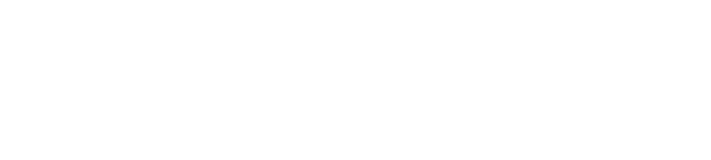
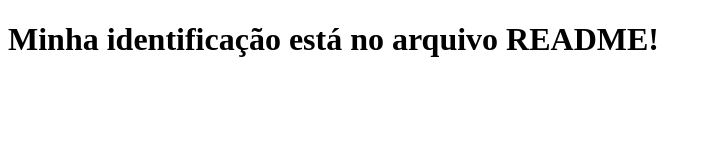
Before and after one commit to calissonn/trabalho01-alex, a plain HTML site: page index.html in a window 1280 px wide. Shown: the whole page, without its empty margins (0-711 px from the left). Drawn offline with Linux system fonts and the light colour scheme.

Commit message:
alteração01

```diff
--- a/index.html
+++ b/index.html
@@ -4,9 +4,9 @@
     <meta charset="UTF-8">
     <meta http-equiv="X-UA-Compatible" content="IE=edge">
     <meta name="viewport" content="width=device-width, initial-scale=1.0">
-    <title>Document</title>
+    <title>Trabalho Alex</title>
 </head>
 <body>
-
+    <h1>Minha identificação está no arquivo README!</h1>
 </body>
 </html>
```
